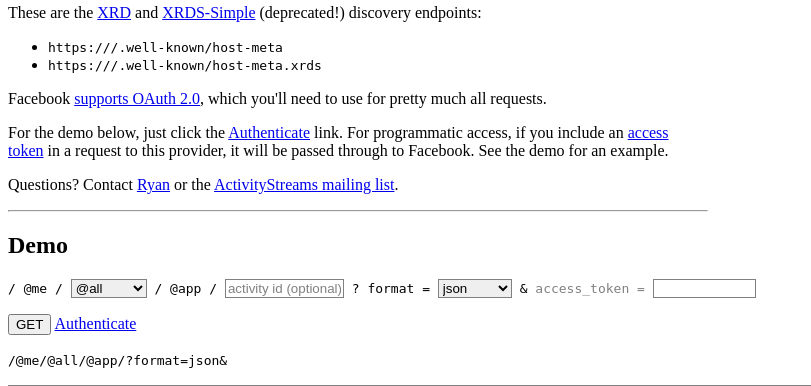
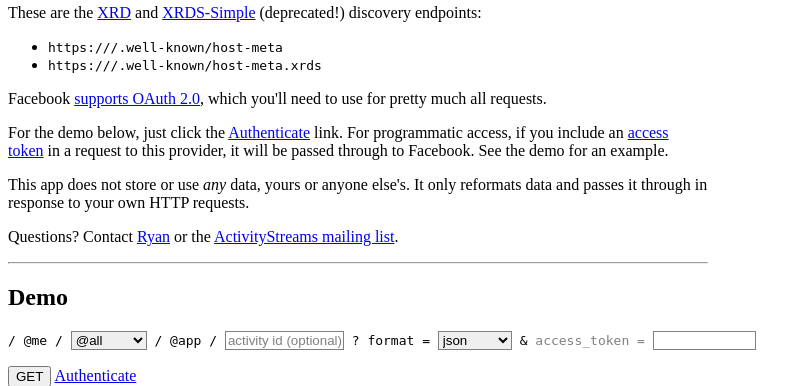
Before and after one commit to snarfed/granary, a Python web app: template templates/facebook_index.html in a window 1280 px wide. Shown: the part 212-598 px from the top of the page, without its empty margins (0-811 px from the left). Run offline with Jinja, Linux system fonts and the light colour scheme; the template is opened without the code that fills it, so the values that code supplies are empty; some libraries are stand-ins or nearby versions.

Commit message:
add privacy and contact sections, highlight them when they're in the fragment
part of preparing for facebook review process: #26

```diff
--- a/templates/index.html
+++ b/templates/index.html
@@ -12,6 +12,25 @@
 </head>
 
 <body onload="access_token_from_fragment(); render_form();">
+
+<!-- highlight fragments -->
+<style type="text/css">
+#contact, #privacy {
+  transition: background-color 2s;
+}
+</style>
+<script type="text/javascript">
+function onHashChange() {
+  var id = location.href.match(/#(.+)$/);
+  var elem = document.getElementById(id[1]);
+  if (elem) {
+    elem.style.backgroundColor = "#FFFFAA";
+  }
+}
+window.addEventListener('hashchange', onHashChange);
+document.addEventListener('DOMContentLoaded', onHashChange);
+</script>
+
 <div id="description">
 <h1>ActivityStreams for {{ domain }}</h1>
 
@@ -48,7 +67,13 @@ this site</a>.
 {% block oauth_details %}
 {% endblock %}
 
-<p>Questions? Contact <a href="http://snarfed.org/about">Ryan</a> or the
+<p id="privacy">
+This app does not store or use <em>any</em> data, yours or anyone else's. It
+only reformats data and passes it through in response to your own HTTP requests.
+</p>
+
+<p id="contact">
+Questions? Contact <a href="http://snarfed.org/about">Ryan</a> or the
 <a href="http://groups.google.com/group/activity-streams">ActivityStreams
 mailing list</a>.</p>
 
```
